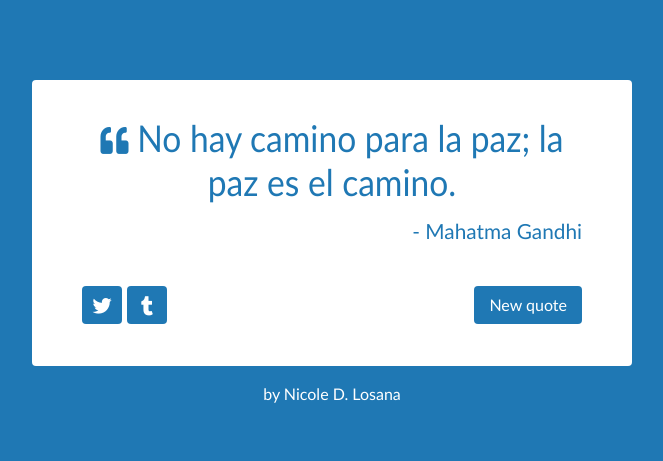
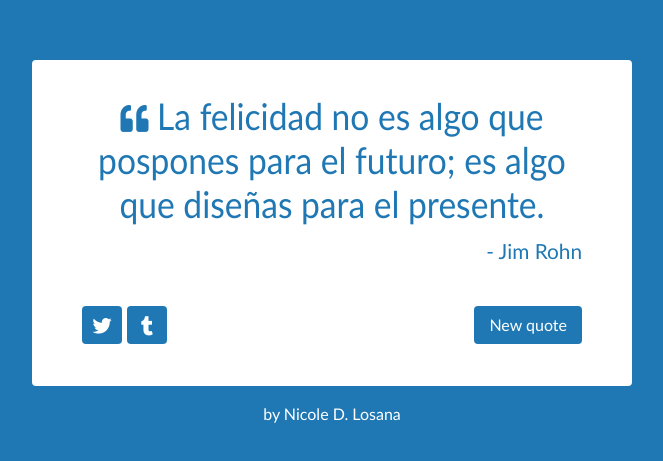
Before and after one commit to nicoledl/FCCRandomQuoteMachine, a React (Create React App) app: page / in a window 1280 px wide. Shown: the part 149-610 px from the top of the page, without its empty margins (308-971 px from the left). Built offline with nearby package versions, Linux system fonts and the light colour scheme.

Commit message:
Se agregó más frases

```diff
--- a/src/components/Box.jsx
+++ b/src/components/Box.jsx
@@ -1,9 +1,10 @@
 import { useEffect, useState } from "react";
 import { generateRandomColor } from "./generateRandomColor";
 import $ from "jquery";
+import { frasesConAutores } from "./quoteArray";
 
 const Box = () => {
-  const [number, setNumber] = useState(1);
+  const [number, setNumber] = useState(5);
 
   useEffect(() => {
     const element = document.getElementById("myButton");
@@ -12,29 +13,6 @@ const Box = () => {
     }
   }, []);
 
-  const frasesConAutores = [
-    {
-      frase:
-        "La vida es lo que sucede mientras estás ocupado haciendo otros planes.",
-      autor: "John Lennon",
-    },
-    {
-      frase: "No hay camino para la paz; la paz es el camino.",
-      autor: "Mahatma Gandhi",
-    },
-    {
-      frase: "No cuentes los días, haz que los días cuenten.",
-      autor: "Muhammad Ali",
-    },
-    {
-      frase: "El único modo de hacer un gran trabajo es amar lo que haces.",
-      autor: "Steve Jobs",
-    },
-    {
-      frase: "La creatividad es la inteligencia divirtiéndose.",
-      autor: "Albert Einstein",
-    },
-  ];
 
   const handleClick = () => {
     $("#text").animate({ opacity: 0 }, 500, function () {
@@ -50,13 +28,24 @@ const Box = () => {
   return (
     <div id="quote-box" className="container-sm">
       <p id="text">
-        <i className="fas fa-quote-left fs-3"></i> {frasesConAutores[number].frase}
+        <i className="fas fa-quote-left fs-3"></i>{" "}
+        {frasesConAutores[number].frase}
       </p>
       <p id="author">- {frasesConAutores[number].autor}</p>
-      <a id="tweet-quote" target="_blank" href="https://www.twitter.com/intent/tweet" rel="noreferrer">
+      <a
+        id="tweet-quote"
+        target="_blank"
+        href="https://www.twitter.com/intent/tweet"
+        rel="noreferrer"
+      >
         <i className="fab fa-twitter"></i>
       </a>
-      <a id="tumblr-quote" target="_blank" href="https://www.tumblr.com/login" rel="noreferrer">
+      <a
+        id="tumblr-quote"
+        target="_blank"
+        href="https://www.tumblr.com/login"
+        rel="noreferrer"
+      >
         <i className="fab fa-tumblr"></i>
       </a>
       <button id="new-quote-button" onClick={handleClick}>
--- /dev/null
+++ b/src/components/quoteArray.js
@@ -0,0 +1,70 @@
+export const frasesConAutores = [
+      {
+        frase:
+          "La vida es lo que sucede mientras estás ocupado haciendo otros planes.",
+        autor: "John Lennon",
+      },
+      {
+        frase: "No hay camino para la paz; la paz es el camino.",
+        autor: "Mahatma Gandhi",
+      },
+      {
+        frase: "No cuentes los días, haz que los días cuenten.",
+        autor: "Muhammad Ali",
+      },
+      {
+        frase: "El único modo de hacer un gran trabajo es amar lo que haces.",
+        autor: "Steve Jobs",
+      },
+      {
+        frase: "La creatividad es la inteligencia divirtiéndose.",
+        autor: "Albert Einstein",
+      },
+      {
+        frase:
+          "La felicidad no es algo que pospones para el futuro; es algo que diseñas para el presente.",
+        autor: "Jim Rohn",
+      },
+      {
+        frase:
+          "La educación es el arma más poderosa que puedes usar para cambiar el mundo.",
+        autor: "Nelson Mandela",
+      },
+      {
+        frase:
+          "El éxito no es la clave de la felicidad. La felicidad es la clave del éxito. Si amas lo que estás haciendo, serás exitoso.",
+        autor: "Albert Schweitzer",
+      },
+      {
+        frase: "La mente es como un paracaídas, solo funciona si se abre.",
+        autor: "Frank Zappa",
+      },
+      {
+        frase: "El cambio no es doloroso, la resistencia al cambio sí lo es.",
+        autor: "Dalai Lama",
+      },
+      {
+        frase:
+          "No hay pasión en jugar pequeño, en conformarse con una vida que es menor de lo que eres capaz de vivir.",
+        autor: "Nelson Mandela",
+      },
+      {
+        frase:
+          "Si no puedes hacer grandes cosas, haz pequeñas cosas de una manera grandiosa.",
+        autor: "Napoleón Hill",
+      },
+      {
+        frase:
+          "El único lugar donde el éxito viene antes del trabajo es en el diccionario.",
+        autor: "Vidal Sassoon",
+      },
+      {
+        frase: "La mejor manera de predecir el futuro es crearlo.",
+        autor: "Peter Drucker",
+      },
+      {
+        frase:
+          "El fracaso no es una opción. Todo el mundo tiene que tener éxito.",
+        autor: "Arnold Schwarzenegger",
+      },
+    ];
```
